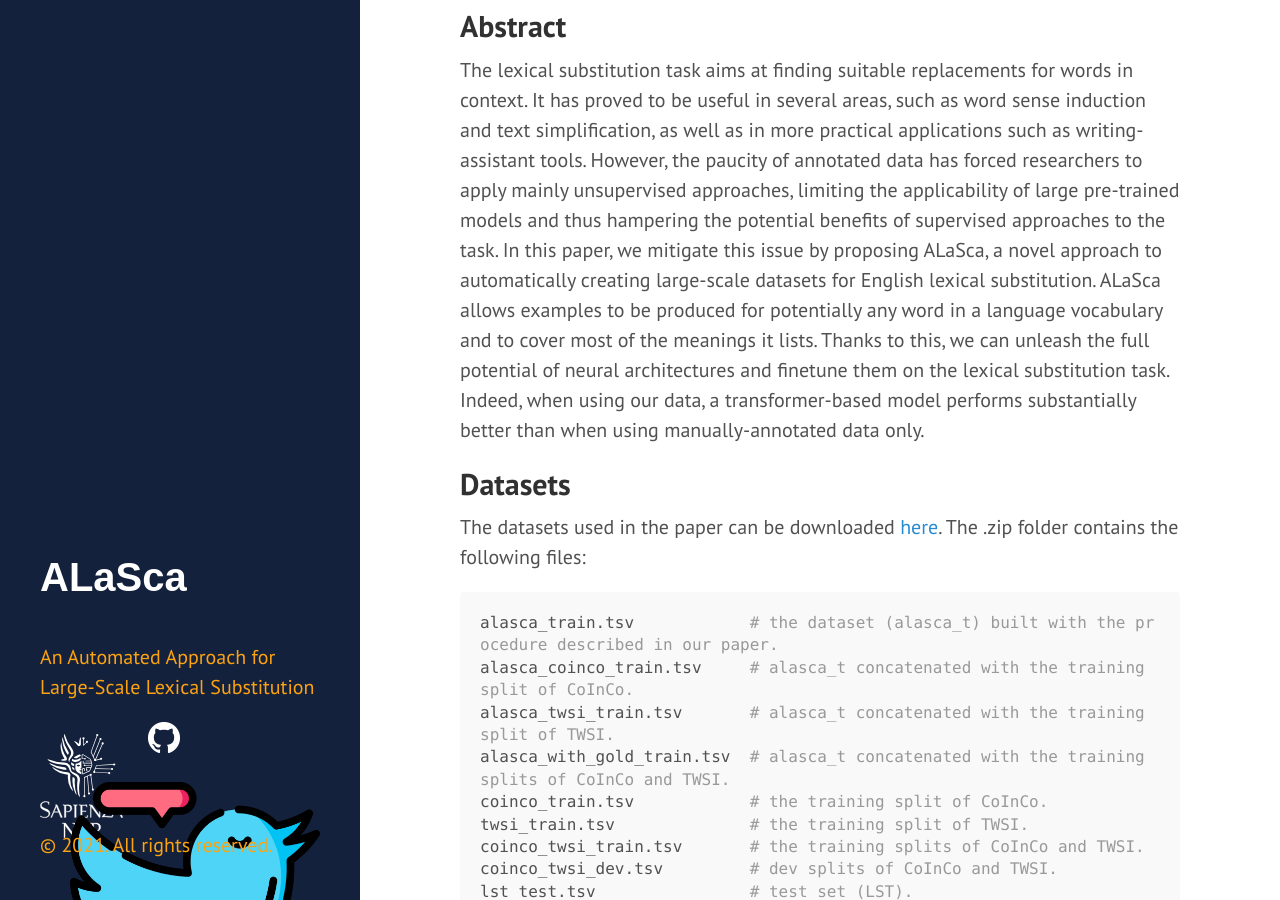
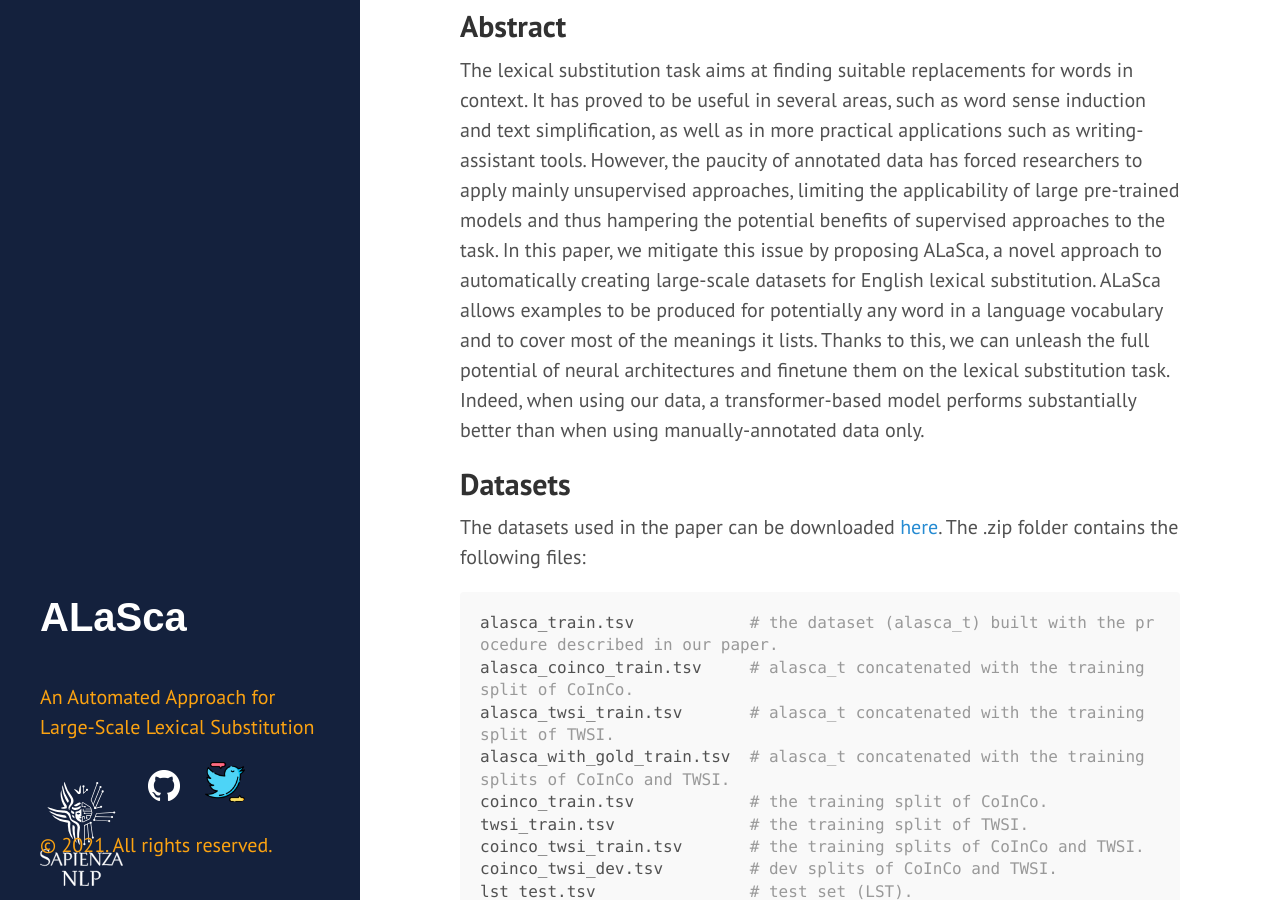
Before and after one commit to caterinaLacerra/ALaSca, a Jekyll site: the page built from docs/index.html, in a window 1280 px wide and 900 px high, scrolled down 303 px. Built offline with Jekyll 4.4.1, drawn with Linux system fonts in a browser that asks for light colours; the list of posts is cut into pages by our own code.

Commit message:
Update sidebar.html

```diff
--- a/docs/_includes/sidebar.html
+++ b/docs/_includes/sidebar.html
@@ -21,8 +21,8 @@
         <img src="https://raw.githubusercontent.com/caterinaLacerra/alasca/master/docs/_images/GitHub-Mark-Light-32px.png">
     </a>
 
-    <a href="https://twitter.com/SapienzaNLP" target="_blank" style="margin-left: 20px;display:inline-block; height:40px">
-        <img src="https://raw.githubusercontent.com/caterinaLacerra/alasca/master/docs/_images/twitter.png">
+    <a href="https://twitter.com/SapienzaNLP" target="_blank" style="margin-left: 20px;display:inline-block;">
+        <img src="https://raw.githubusercontent.com/caterinaLacerra/alasca/master/docs/_images/twitter.png"  height="40px">
     </a>
 
       {% comment %}
```
